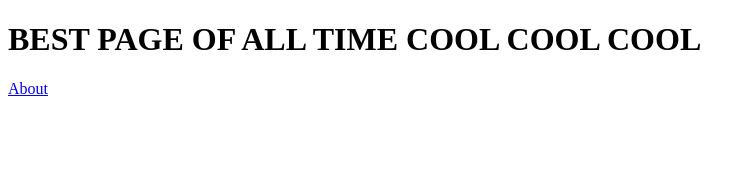
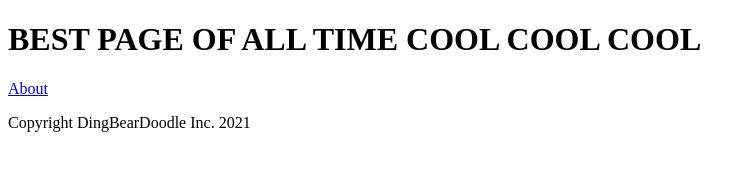
Before and after one commit to DingBearDoodle/bbsFirstRepoCollab, a plain HTML site: page index.html in a window 1280 px wide. Shown: the whole page, without its empty margins (0-755 px from the left). Drawn offline with Linux system fonts and the light colour scheme.

Commit message:
added content to footer

```diff
--- a/index.html
+++ b/index.html
@@ -19,5 +19,9 @@
     </nav>
   </header>
 
+  <footer>
+    <p>Copyright DingBearDoodle Inc. 2021</p>
+  </footer>
+
 </body>
 </html>
```
